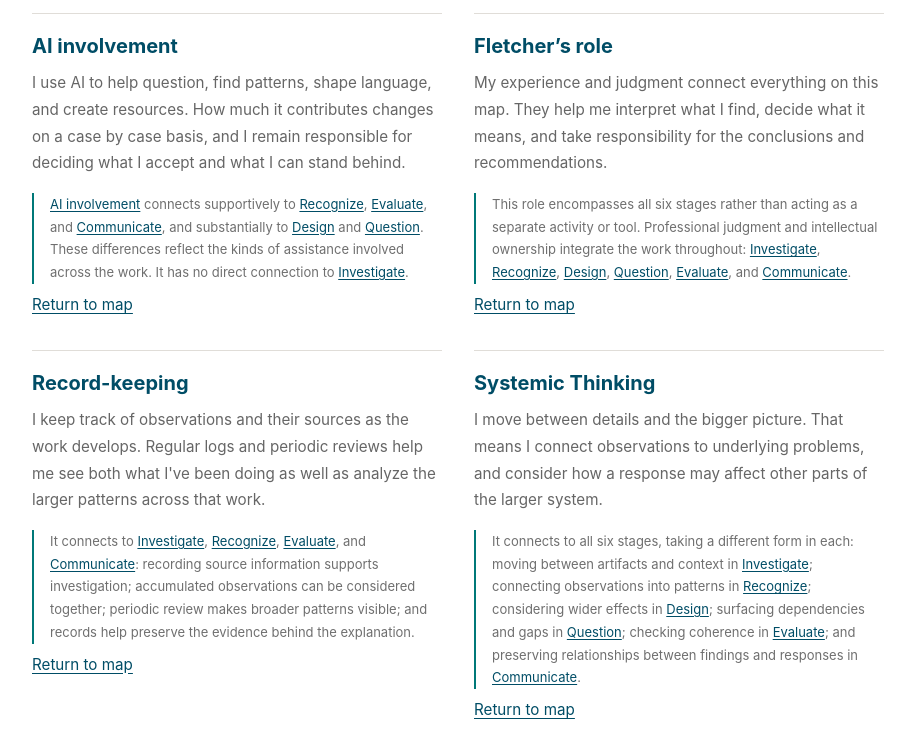
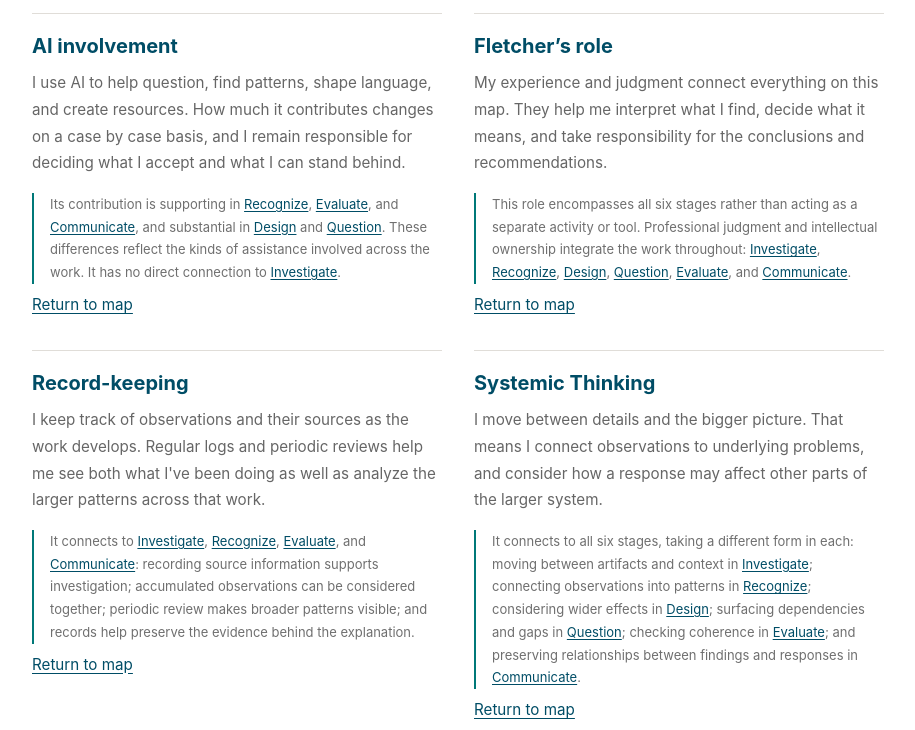
Before and after one commit to fdanilogamu/fletcherlite, a plain HTML site: page my-practice.html in a window 1280 px wide. Both pictures are taken after a click on the button 185 px from the left and 801 px from the top of the page. Shown: the part 2951-3681 px from the top of the page, without its empty margins (182-1097 px from the left). Drawn offline with Linux system fonts and the light colour scheme.

Commit message:
Update my-practice.html

```diff
--- a/my-practice.html
+++ b/my-practice.html
@@ -151,7 +151,7 @@
 
       <h3>Surrounding influences</h3>
       <div class="map-explained-grid">
-        <article data-map-entry="ai" data-map-eyebrow="Working relationship · Supporting capability"><h4 id="ai" tabindex="-1">AI involvement</h4><p data-module-description>I use AI to help question, find patterns, shape language, and create resources. How much it contributes changes on a case by case basis, and I remain responsible for deciding what I accept and what I can stand behind.</p><p class="map-connection-explanation"><a href="#ai">AI involvement</a> connects supportively to <a href="#recognize">Recognize</a>, <a href="#evaluate">Evaluate</a>, and <a href="#communicate">Communicate</a>, and substantially to <a href="#design">Design</a> and <a href="#question">Question</a>. These differences reflect the kinds of assistance involved across the work. It has no direct connection to <a href="#investigate">Investigate</a>.</p><p class="map-entry-return"><a href="#practice-map" data-map-return>Return to map</a></p></article>
+        <article data-map-entry="ai" data-map-eyebrow="Working relationship · Supporting capability"><h4 id="ai" tabindex="-1">AI involvement</h4><p data-module-description>I use AI to help question, find patterns, shape language, and create resources. How much it contributes changes on a case by case basis, and I remain responsible for deciding what I accept and what I can stand behind.</p><p class="map-connection-explanation">Its contribution is supporting in <a href="#recognize">Recognize</a>, <a href="#evaluate">Evaluate</a>, and <a href="#communicate">Communicate</a>, and substantial in <a href="#design">Design</a> and <a href="#question">Question</a>. These differences reflect the kinds of assistance involved across the work. It has no direct connection to <a href="#investigate">Investigate</a>.</p><p class="map-entry-return"><a href="#practice-map" data-map-return>Return to map</a></p></article>
         <article data-map-entry="fletcher" data-map-eyebrow="Professional agency · Encompasses the whole system"><h4 id="fletcher" tabindex="-1">Fletcher’s role</h4><p data-module-description>My experience and judgment connect everything on this map. They help me interpret what I find, decide what it means, and take responsibility for the conclusions and recommendations.</p><p class="map-connection-explanation">This role encompasses all six stages rather than acting as a separate activity or tool. Professional judgment and intellectual ownership integrate the work throughout: <a href="#investigate">Investigate</a>, <a href="#recognize">Recognize</a>, <a href="#design">Design</a>, <a href="#question">Question</a>, <a href="#evaluate">Evaluate</a>, and <a href="#communicate">Communicate</a>.</p><p class="map-entry-return"><a href="#practice-map" data-map-return>Return to map</a></p></article>
         <article data-map-entry="records" data-map-eyebrow="Ongoing practice"><h4 id="records" tabindex="-1">Record-keeping</h4><p data-module-description>I keep track of observations and their sources as the work develops. Regular logs and periodic reviews help me see both what I've been doing as well as analyze the larger patterns across that work.</p><p class="map-connection-explanation">It connects to <a href="#investigate">Investigate</a>, <a href="#recognize">Recognize</a>, <a href="#evaluate">Evaluate</a>, and <a href="#communicate">Communicate</a>: recording source information supports investigation; accumulated observations can be considered together; periodic review makes broader patterns visible; and records help preserve the evidence behind the explanation.</p><p class="map-entry-return"><a href="#practice-map" data-map-return>Return to map</a></p></article>
         <article data-map-entry="systemic" data-map-eyebrow="Cross-cutting way of understanding"><h4 id="systemic" tabindex="-1">Systemic Thinking</h4><p data-module-description>I move between details and the bigger picture. That means I connect observations to underlying problems, and consider how a response may affect other parts of the larger system.</p><p class="map-connection-explanation">It connects to all six stages, taking a different form in each: moving between artifacts and context in <a href="#investigate">Investigate</a>; connecting observations into patterns in <a href="#recognize">Recognize</a>; considering wider effects in <a href="#design">Design</a>; surfacing dependencies and gaps in <a href="#question">Question</a>; checking coherence in <a href="#evaluate">Evaluate</a>; and preserving relationships between findings and responses in <a href="#communicate">Communicate</a>.</p><p class="map-entry-return"><a href="#practice-map" data-map-return>Return to map</a></p></article>
```
